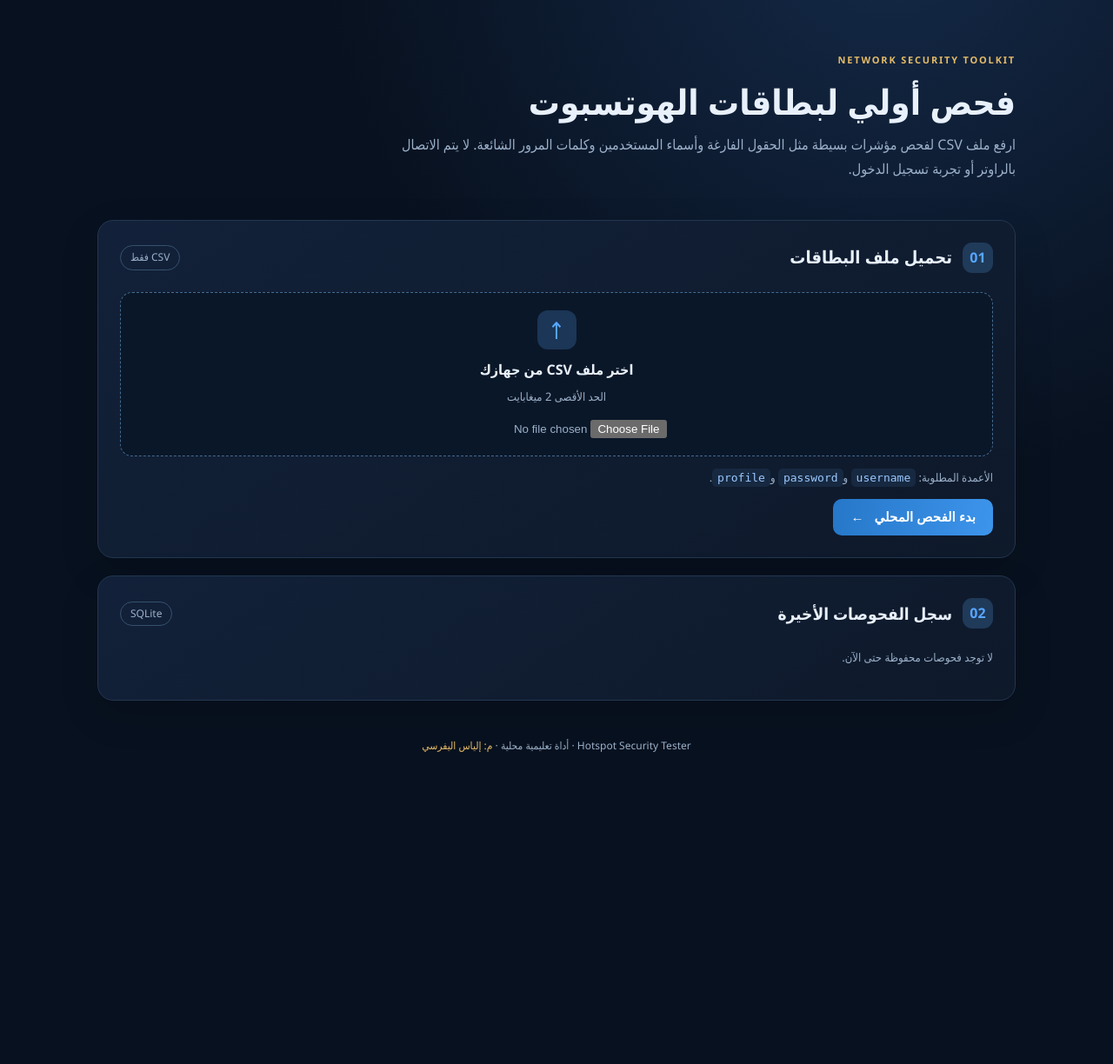
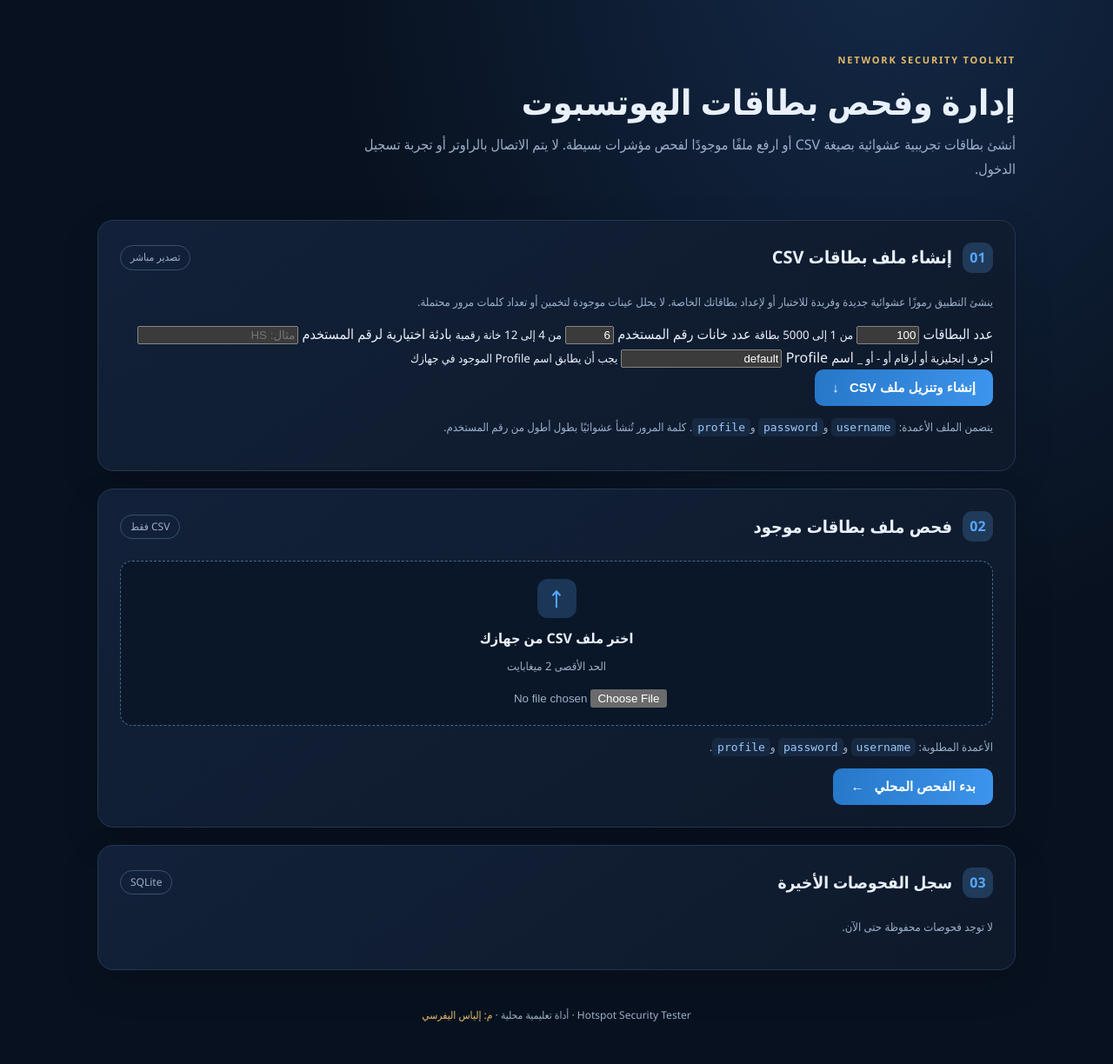
Before and after one commit to al7xe/Hotspot-Security-Tester2, a Flask app: page / in a window 1280 px wide. Shown: the part 86-1310 px from the top of the page at 87% size. Before the commit the page ends 951 px from the top, so only its background shows below. Run offline with Flask 3, Linux system fonts and the light colour scheme; data that the repository does not hold is empty.

Commit message:
Add Arabic CSV generator form

```diff
--- a/templates/index.html
+++ b/templates/index.html
@@ -15,8 +15,8 @@
   <main class="container">
     <section class="hero">
       <span class="eyebrow">NETWORK SECURITY TOOLKIT</span>
-      <h1>فحص أولي لبطاقات الهوتسبوت</h1>
-      <p>ارفع ملف CSV لفحص مؤشرات بسيطة مثل الحقول الفارغة وأسماء المستخدمين وكلمات المرور الشائعة. لا يتم الاتصال بالراوتر أو تجربة تسجيل الدخول.</p>
+      <h1>إدارة وفحص بطاقات الهوتسبوت</h1>
+      <p>أنشئ بطاقات تجريبية عشوائية بصيغة CSV أو ارفع ملفًا موجودًا لفحص مؤشرات بسيطة. لا يتم الاتصال بالراوتر أو تجربة تسجيل الدخول.</p>
     </section>
 
     {% with messages = get_flashed_messages(with_categories=true) %}
@@ -26,7 +26,34 @@
     {% endwith %}
 
     <section class="panel">
-      <div class="panel-heading"><div><span class="step">01</span><h2>تحميل ملف البطاقات</h2></div><span class="tag">CSV فقط</span></div>
+      <div class="panel-heading"><div><span class="step">01</span><h2>إنشاء ملف بطاقات CSV</h2></div><span class="tag">تصدير مباشر</span></div>
+      <p class="muted">ينشئ التطبيق رموزًا عشوائية جديدة وفريدة للاختبار أو لإعداد بطاقاتك الخاصة. لا يحلل عينات موجودة لتخمين أو تعداد كلمات مرور محتملة.</p>
+      <form method="post" action="{{ url_for('generate_csv') }}">
+        <div class="form-grid">
+          <label>عدد البطاقات
+            <input type="number" name="count" min="1" max="5000" value="100" required>
+            <small>من 1 إلى 5000 بطاقة</small>
+          </label>
+          <label>عدد خانات رقم المستخدم
+            <input type="number" name="digits" min="4" max="12" value="6" required>
+            <small>من 4 إلى 12 خانة رقمية</small>
+          </label>
+          <label>بادئة اختيارية لرقم المستخدم
+            <input type="text" name="prefix" maxlength="12" placeholder="مثال: HS">
+            <small>أحرف إنجليزية أو أرقام أو - أو _</small>
+          </label>
+          <label>اسم Profile
+            <input type="text" name="profile" maxlength="64" value="default" required>
+            <small>يجب أن يطابق اسم Profile الموجود في جهازك</small>
+          </label>
+        </div>
+        <button type="submit">إنشاء وتنزيل ملف CSV <span>↓</span></button>
+      </form>
+      <p class="hint">يتضمن الملف الأعمدة: <code>username</code> و<code>password</code> و<code>profile</code>. كلمة المرور تُنشأ عشوائيًا بطول أطول من رقم المستخدم.</p>
+    </section>
+
+    <section class="panel">
+      <div class="panel-heading"><div><span class="step">02</span><h2>فحص ملف بطاقات موجود</h2></div><span class="tag">CSV فقط</span></div>
       <form method="post" enctype="multipart/form-data">
         <label class="upload-area" for="csv_file">
           <span class="upload-icon">↑</span>
@@ -65,7 +92,7 @@
     {% endif %}
 
     <section class="panel history">
-      <div class="panel-heading"><div><span class="step">02</span><h2>سجل الفحوصات الأخيرة</h2></div><span class="tag">SQLite</span></div>
+      <div class="panel-heading"><div><span class="step">03</span><h2>سجل الفحوصات الأخيرة</h2></div><span class="tag">SQLite</span></div>
       {% if history %}
       <div class="table-wrap"><table><thead><tr><th>الوقت (UTC)</th><th>الملف</th><th>السجلات</th><th>الملاحظات</th></tr></thead>
       <tbody>{% for item in history %}<tr><td>{{ item[0][:19].replace("T", " ") }}</td><td>{{ item[1] }}</td><td>{{ item[2] }}</td><td>{{ item[3] }}</td></tr>{% endfor %}</tbody></table></div>
```
